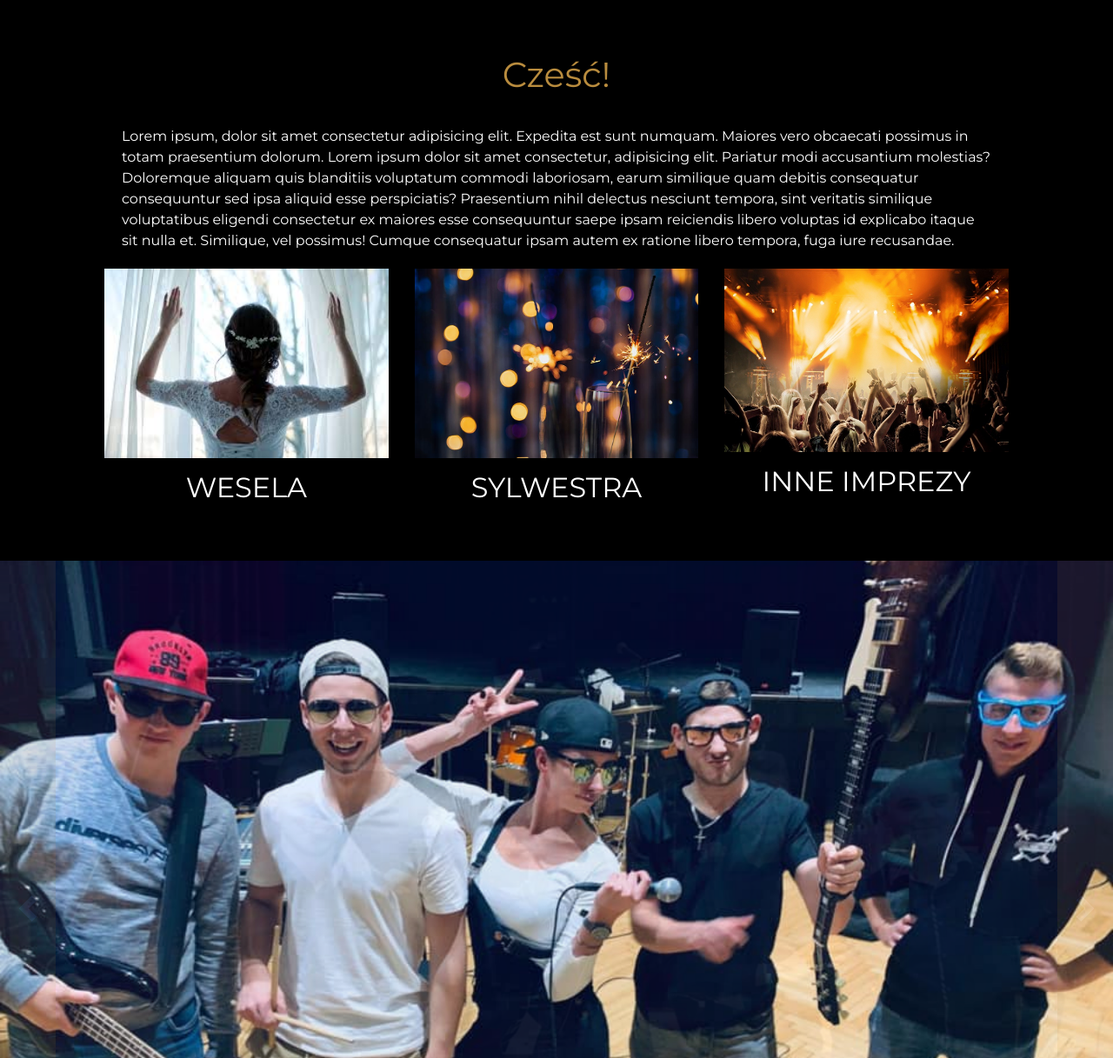
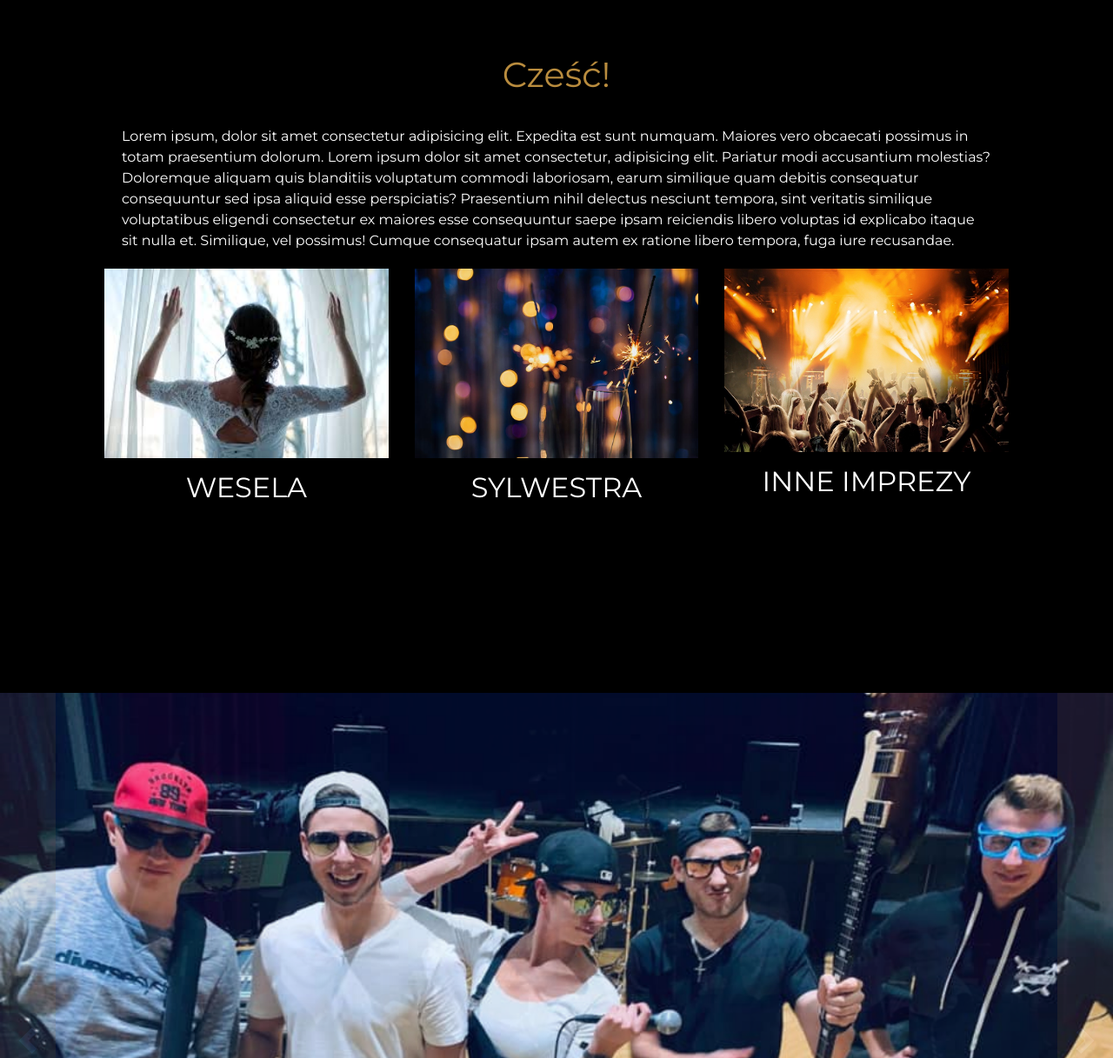
Before and after one commit to kgagracz/Somaband-page, a website: page app/index.html in a window 1280 px wide. Shown: the part 83-1300 px from the top of the page at 87% size. Drawn offline with nearby package versions, Linux system fonts and the light colour scheme.

Commit message:
min height on all sections - 100vh

```diff
--- a/app/scss/_about-us-section.scss
+++ b/app/scss/_about-us-section.scss
@@ -1,5 +1,6 @@
 @import 'variables';
 #about-us {
+    min-height: 100vh;
     background-color: $background-color;
     margin-top: $main-nav-height;
 
--- a/app/scss/_slider.scss
+++ b/app/scss/_slider.scss
@@ -1,6 +1,7 @@
-@import 'variables';
+@import "variables";
 
 .slider-section {
+  min-height: 100vh;
   .carousel-control-container {
     height: 100%;
     background-color: gray;
@@ -26,7 +27,8 @@
     color: white;
     background-color: rgba(0, 0, 0, 0.7);
   }
-    .carousel-control-prev-icon, .carousel-control-next-icon {
+  .carousel-control-prev-icon,
+  .carousel-control-next-icon {
     padding: 15px;
   }
 }
```
Also changed, not shown: app/css/main.css. Lines whose indentation alone changed are shown as unchanged.
